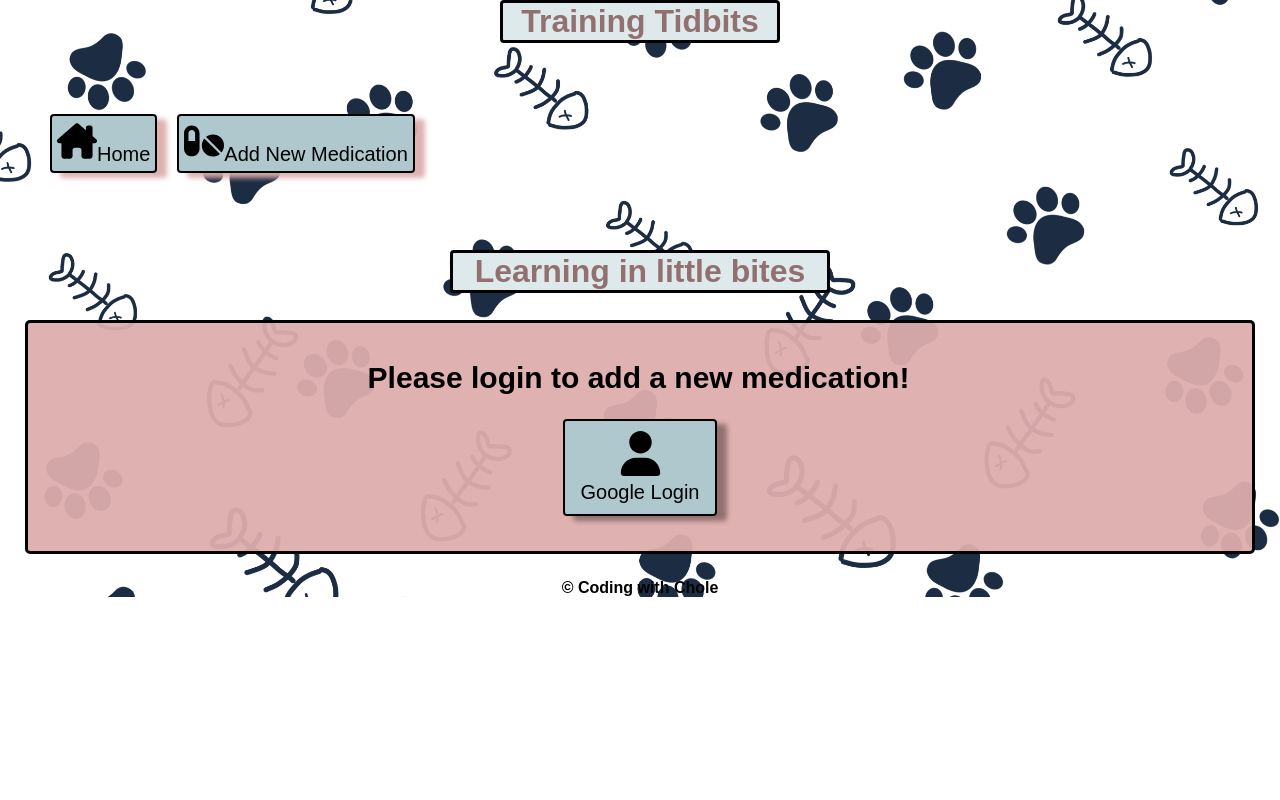
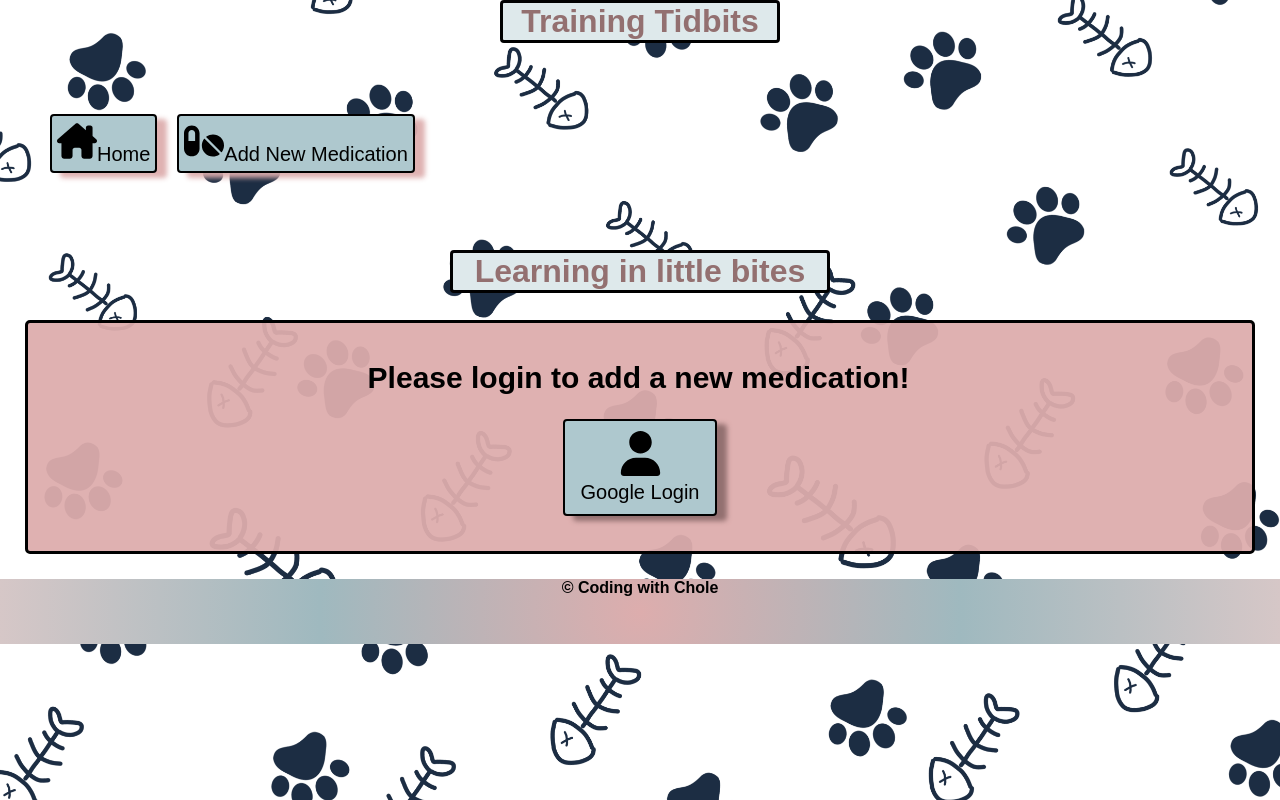
Before and after one commit to choleaxel/training-tidbits-frontend, a React (Create React App) app: page /Form in a window 1280 px wide. Built offline with nearby package versions, Linux system fonts and the light colour scheme; a web font is replaced by a local one.

Commit message:
styled footer with gradient

```diff
--- a/src/App.css
+++ b/src/App.css
@@ -2,9 +2,11 @@
   position: relative;
   background-image: url("./Assets/pawprintsfish.png");
   background-size: cover;
-  height: 100%;
+  /* height: 100%; */
+  min-height: 100vh;
   width: 100%;
   font-family: "Zen Kaku Gothic Antique", sans-serif;
+  flex-grow: 1;
 }
 /*would like to figure out how to make the background image lighter, decrease opacity*/
 /* desired background color #dee9eb*/
@@ -64,9 +66,20 @@
 }
 
 footer {
+  width: 100%;
+  height: 65px;
+  position: absolute;
+  margin-top: auto;
   text-align: center;
   font-size: 16px;
   font-weight: 900;
+  background: rgb(221, 173, 173);
+  background: radial-gradient(
+    circle,
+    rgba(221, 173, 173, 1) 0%,
+    rgba(159, 185, 191, 1) 50%,
+    rgba(214, 199, 199, 1) 100%
+  );
 }
 
 .title-learn {
--- a/src/App.js
+++ b/src/App.js
@@ -42,4 +42,7 @@ export default function App() {
 //sort cards alphabetically, by name. .sort() added to the front or backend(to the getAll)?
 //add more pages with other carousels and make home a page with dashboard of buttons?
 //other carousels, vaccinations, preventives, common procedures?
-// can only add meds when logged in, after which i can make delete button?
+// if other collections add new would link to form page where there would be a drop down to
+//choose which collection to add to. Or add new button would be the drop down instead, navigate
+//to the different form pages, all separate form components
+// can only add when logged in.
--- a/src/components/NavBar.jsx
+++ b/src/components/NavBar.jsx
@@ -1,6 +1,6 @@
 import { useNavigate } from "react-router-dom";
 import homeImage from "../Assets/house-chimney-solid.svg";
-import pillImage from "../Assets/pills-solid.svg";
+import pillImage from "../Assets/pills-solid.svg"; //renamed svg and imported from assets folder
 
 export default function NavBar() {
   let navigate = useNavigate();
```
